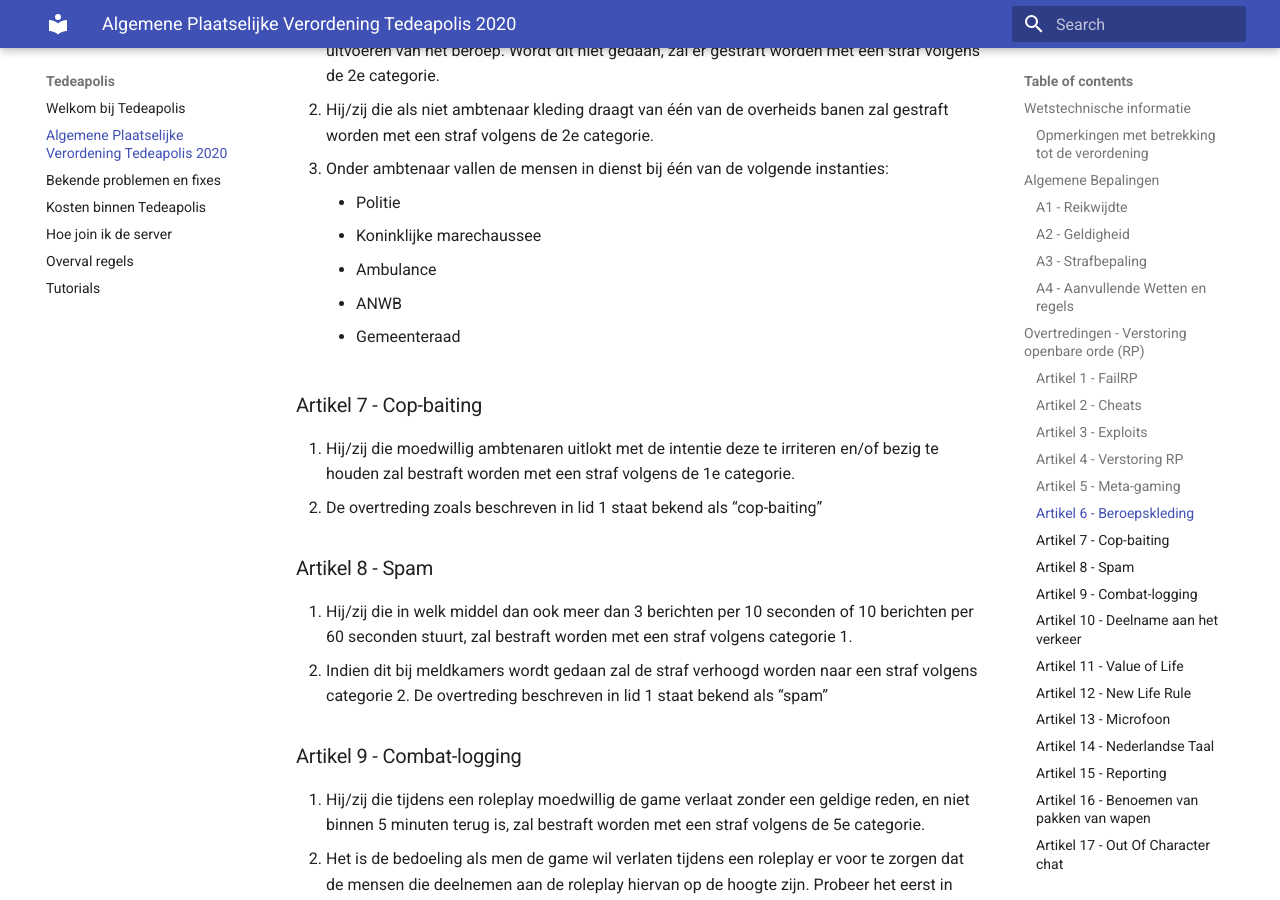
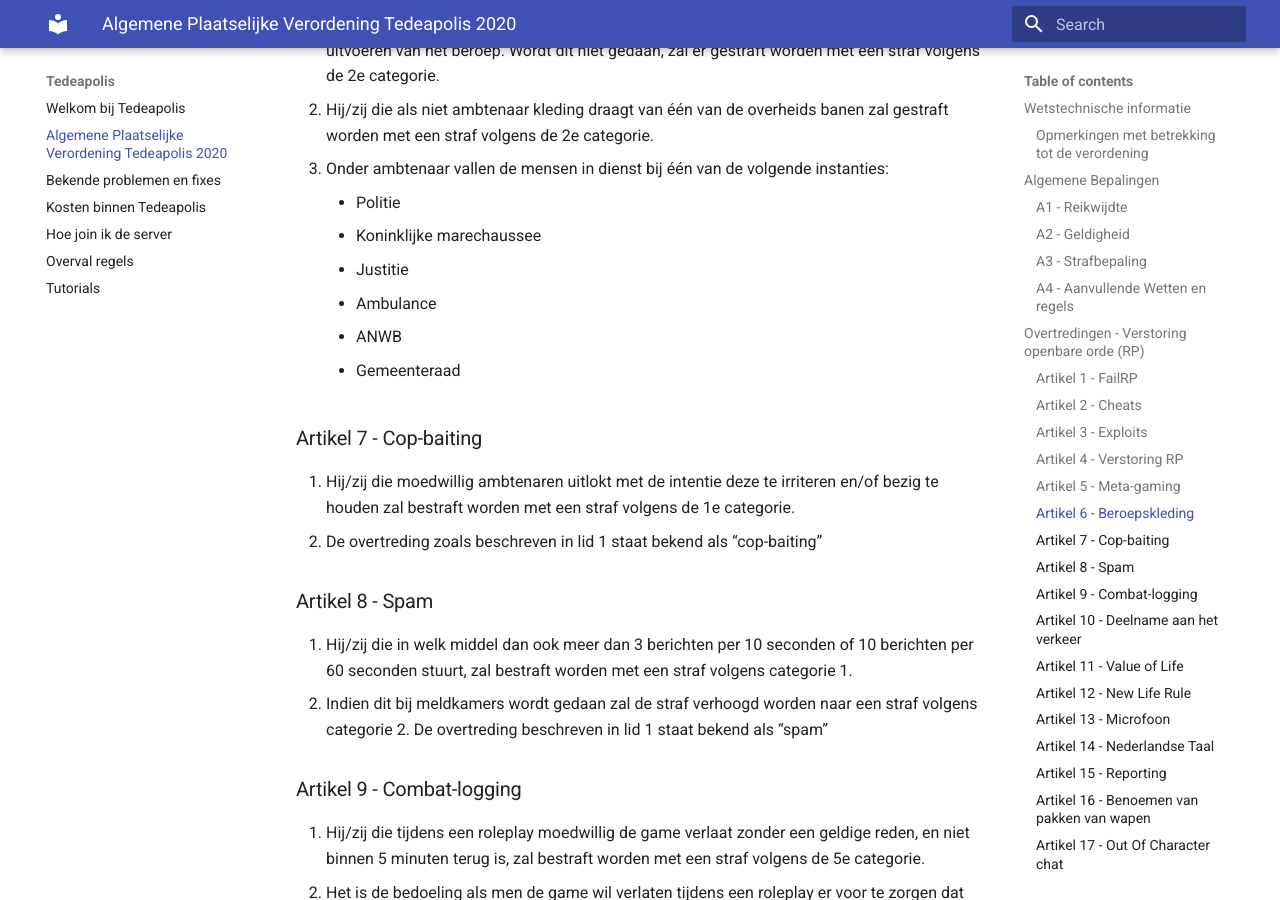
Before and after one commit to Tedeapolis/Tedeapolis, an MkDocs documentation site: the page built from docs/Algemene Plaateslijke Verordening Tedeapolis.md, in a window 1280 px wide and 900 px high, scrolled down 4010 px. Built offline with MkDocs 1.6.1 and Material for MkDocs 9.7.7, drawn with Linux system fonts in a browser that asks for light colours.

Commit message:
Update Algemene Plaateslijke Verordening Tedeapolis.md

```diff
--- a/docs/Algemene Plaateslijke Verordening Tedeapolis.md
+++ b/docs/Algemene Plaateslijke Verordening Tedeapolis.md
@@ -100,6 +100,7 @@ Het Wetboek van Strafrecht, specifiek bedoeld voor Tedeapolis, wordt hierbij ing
 3. Onder ambtenaar vallen de mensen in dienst bij één van de volgende instanties:
     * Politie
     * Koninklijke marechaussee
+    * Justitie
     * Ambulance
     * ANWB
     * Gemeenteraad
```
